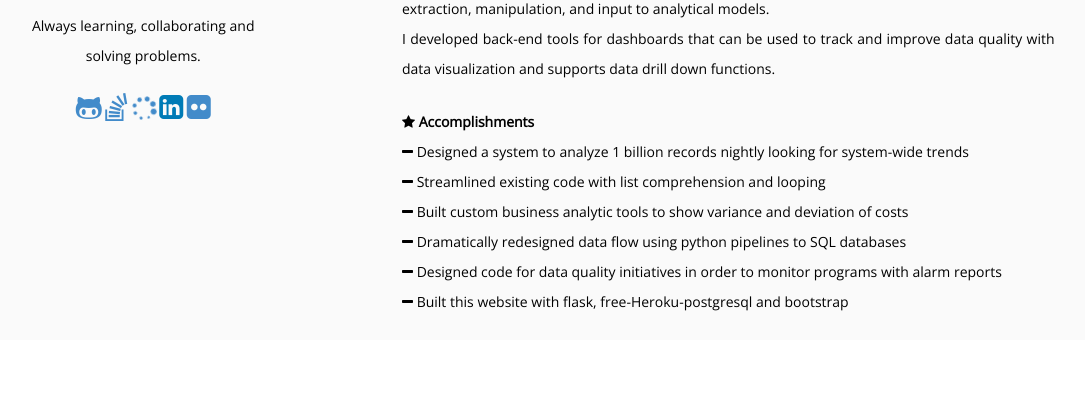
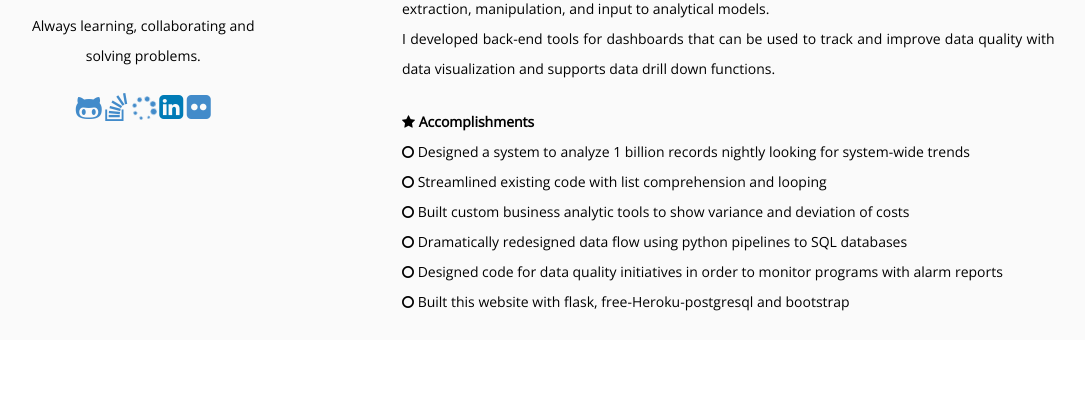
Before and after one commit to chetstar/newchetweb, a Flask app: page / in a window 1280 px wide; the page is wider, and only the part inside the window is pictured. Shown: the part 1351-1751 px from the top of that part, without its empty margins (58-1143 px from the left). Run offline with Flask 2, Linux system fonts and the light colour scheme; some libraries are stand-ins or nearby versions.

Commit message:
text changes

```diff
--- a/app/templates/index.html
+++ b/app/templates/index.html
@@ -129,12 +129,12 @@
 quality with data visualization and supports data drill down functions.
 <br><p>
                         <i class="fa fa-star"></i> <b>Accomplishments</b><br>
-<i class="fa fa-minus fa-1g"></i> Designed a system to analyze 1 billion records nightly looking for system-wide trends<br>
-<i class="fa fa-minus fa-1g"></i> Streamlined existing code with list comprehension and looping<br>
-<i class="fa fa-minus fa-1g"></i> Built custom business analytic tools to show variance and deviation of costs<br>
-<i class="fa fa-minus fa-1g"></i> Dramatically redesigned data flow using python pipelines to SQL databases<br>
-<i class="fa fa-minus fa-1g"></i> Designed code for data quality initiatives in order to monitor programs with alarm reports <br>
-<i class="fa fa-minus fa-1g"></i> Built this website with flask, free-Heroku-postgresql and bootstrap
+<i class="fa fa-circle-o fa-1g"></i> Designed a system to analyze 1 billion records nightly looking for system-wide trends<br>
+<i class="fa fa-circle-o fa-1g"></i> Streamlined existing code with list comprehension and looping<br>
+<i class="fa fa-circle-o fa-1g"></i> Built custom business analytic tools to show variance and deviation of costs<br>
+<i class="fa fa-circle-o fa-1g"></i> Dramatically redesigned data flow using python pipelines to SQL databases<br>
+<i class="fa fa-circle-o fa-1g"></i> Designed code for data quality initiatives in order to monitor programs with alarm reports <br>
+<i class="fa fa-circle-o fa-1g"></i> Built this website with flask, free-Heroku-postgresql and bootstrap
                     </p>
                 </div>
             </div>
@@ -231,7 +231,7 @@ quality with data visualization and supports data drill down functions.
                         <p>
                         9th and Folsom,<br />
                             SF, CA USA.<br />
-                        Call: 415.322.0963<br />
+                        <i class="fa fa-phone"></i> 415.322.0963<br />
                         Email: chetmeinzersf@gmail.com<br />
                             </p>
 
```
